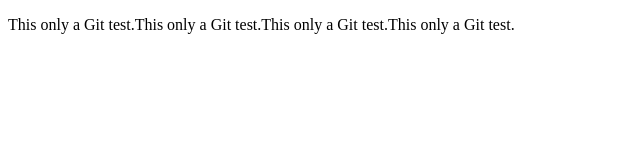
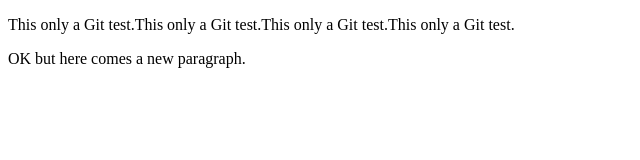
Before and after one commit to Adam-Wallenrod/java_script_study, a plain HTML site: page Git_test/git_test.html in a window 1280 px wide. Shown: the whole page, without its empty margins (0-640 px from the left). Drawn offline with Linux system fonts and the light colour scheme.

Commit message:
editing git_test.html

```diff
--- a/Git_test/git_test.html
+++ b/Git_test/git_test.html
@@ -10,6 +10,11 @@
   This only a Git test.This only a Git test.This only a Git test.This only a Git test.
   </p>
 
+  <p>
+  OK but here comes a new paragraph.
+  </p>
+
+
 
 
 </body>
```
Also changed, not shown: 1 other file.
